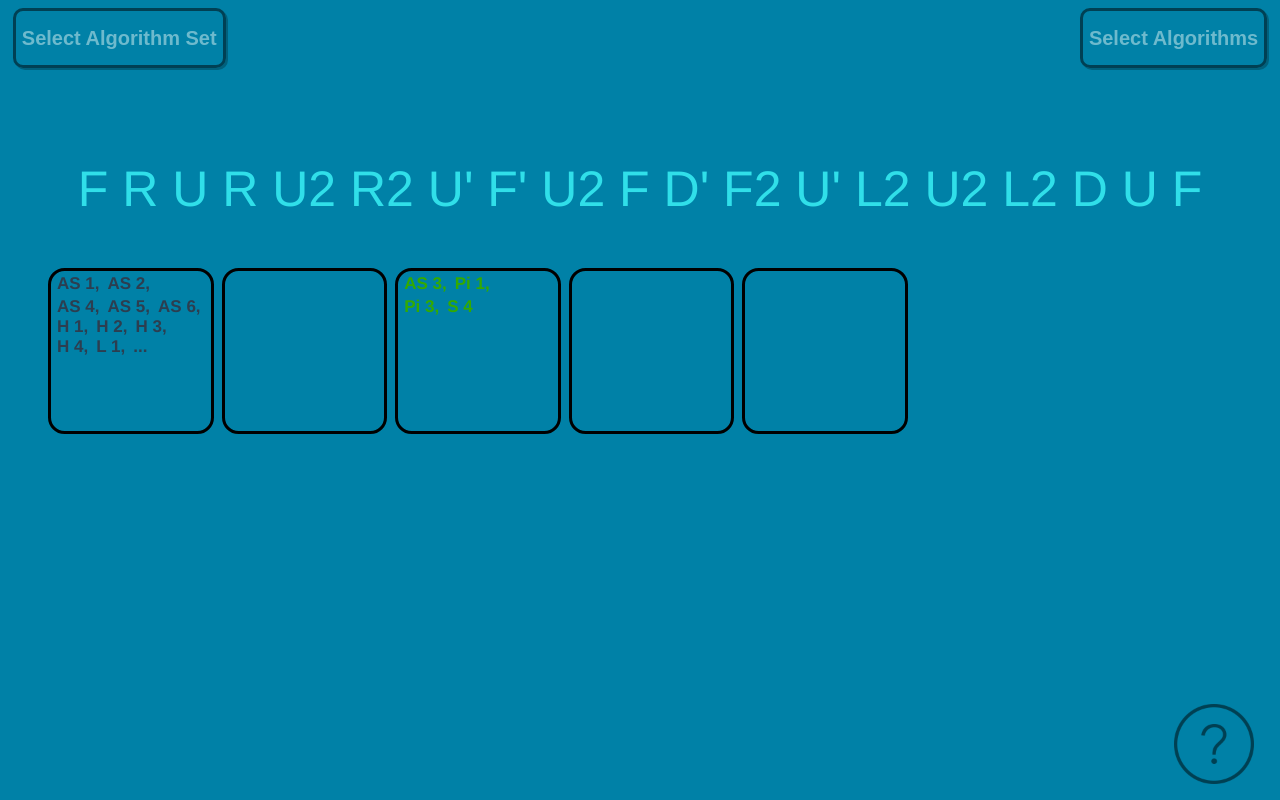
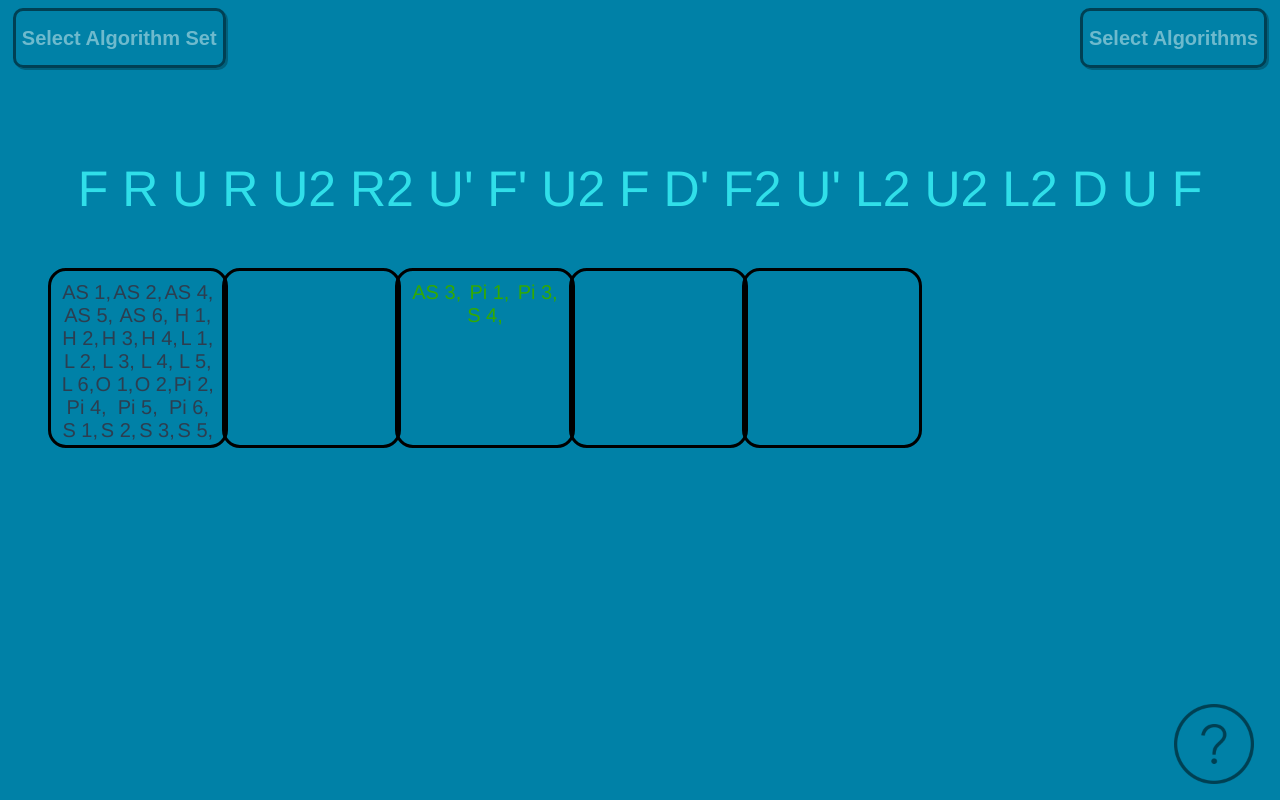
Before and after one commit to LeedsJohn/vue-algorithm-trainer, a Vue app: page / in a window 1280 px wide. Both pictures are taken after a click on the button "CMLL". Built offline with nearby package versions, Linux system fonts and the light colour scheme.

Commit message:
Change alg names to flex

```diff
--- a/src/components/scramble/DisplayBox.vue
+++ b/src/components/scramble/DisplayBox.vue
@@ -1,14 +1,10 @@
 <template>
   <div class="box-container">
-    <ul>
-      <li v-for="i in numAlgs" :key="i">
+      <span v-for="i in algs.length" :key="this.algs[i-1].name">
         <span :class="getClass(this.algs[i-1])">{{
           fixName(this.algs[i - 1].getName())
-        }}</span
-        ><span v-if="i !== algs.length" class="comma" :class="getClass(this.algs[i-1])">, </span>
-      </li>
-      <li v-if="algs.length > 10">...</li>
-    </ul>
+        }}, </span>
+      </span>
   </div>
 </template>
 
@@ -62,24 +58,16 @@ export default {
 
 <style scoped>
 .box-container {
+  display: flex;
+  flex-wrap: wrap;
+  align-content: flex-start;
+  justify-content: space-around;
   width: 100%;
   height: 100%;
-  position: relative;
   border: solid #000;
   border-radius: 10%;
-  display: inline-block;
-  padding: 3px;
-}
-ul {
-  display: inline;
-}
-li {
-  list-style: none;
-  display: inline;
-  font-weight: 600;
-  font-size: 0.85rem;
-  float: left;
-  margin: 0 3px;
+  padding: 10px;
+  overflow: hidden;
 }
 
 .zero {
```
